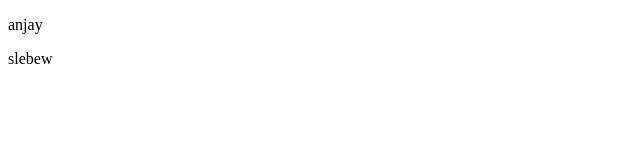
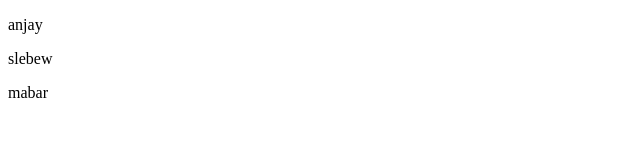
Before and after one commit to raxzfx/rasya-test-2, a plain HTML site: page index.html in a window 1280 px wide. Shown: the full height of the page, 0-640 px from the left. Drawn offline with Linux system fonts and the light colour scheme.

Commit message:
nambah 1 paragraf lagi

```diff
--- a/index.html
+++ b/index.html
@@ -8,5 +8,6 @@
 <body>
     <p>anjay</p>
     <p>slebew</p>
+    <p>mabar</p>
 </body>
 </html>
```
